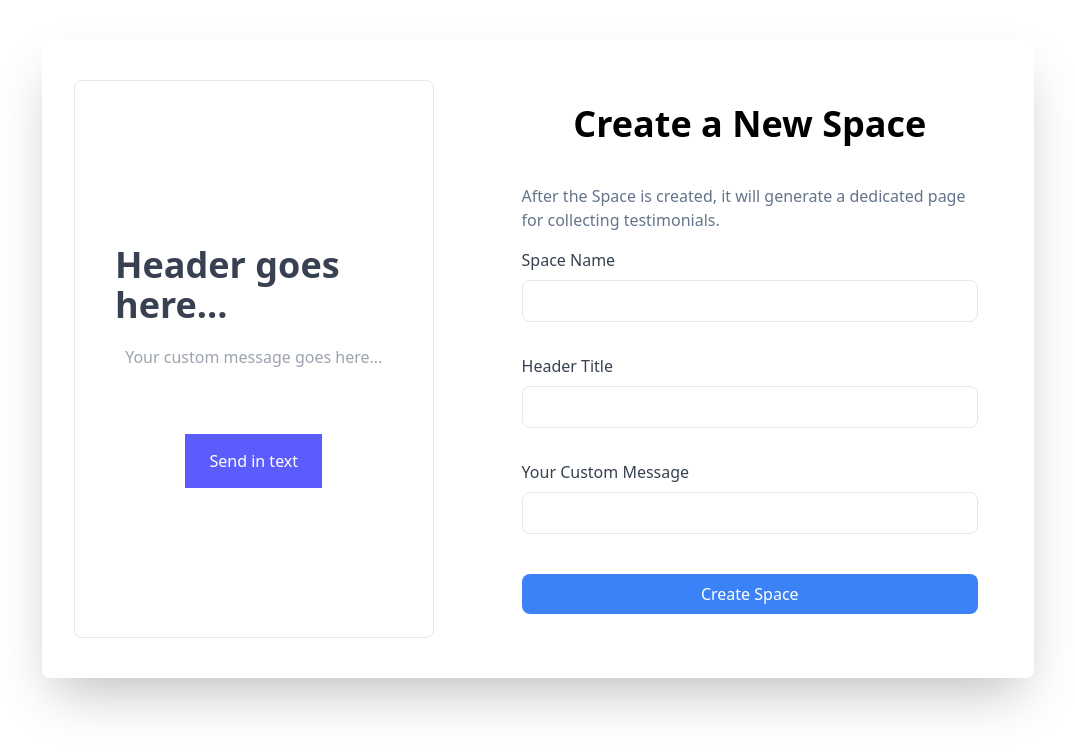
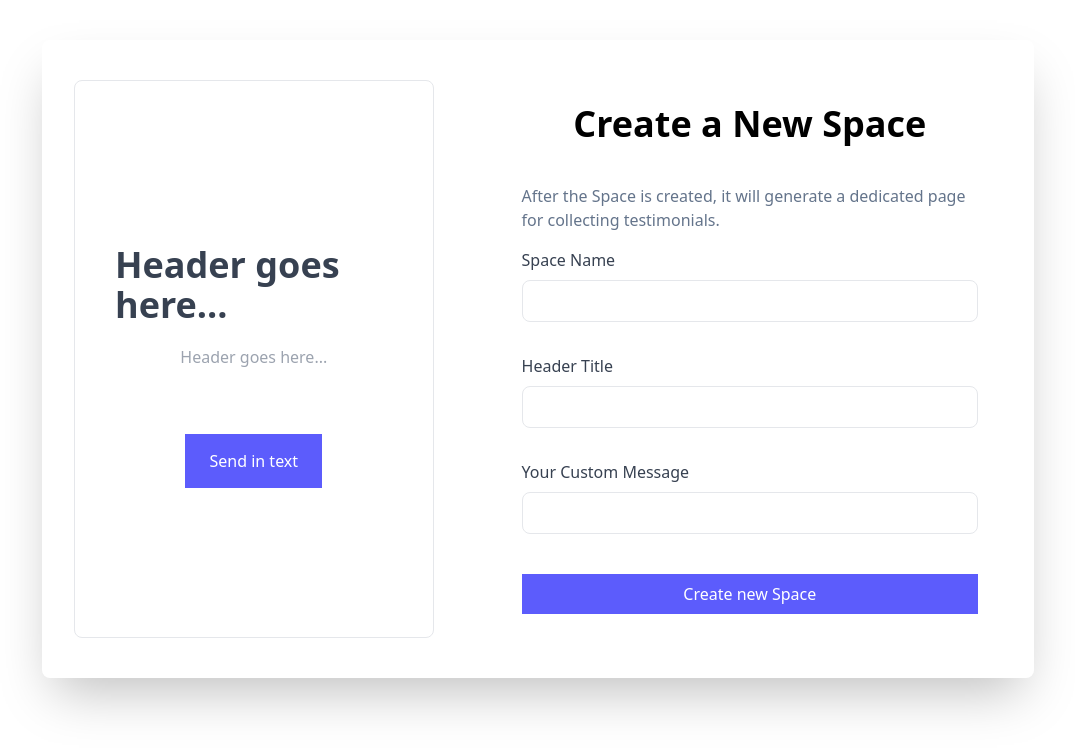
Before and after one commit to rahulmalhotra236/Review-Reel-Frontend, a React (Vite) app: page /new-space in a window 1280 px wide. Shown: the top 752 px of the page, without its empty margins (102-1177 px from the left). Built offline with nearby package versions, Linux system fonts and the light colour scheme.

Commit message:
add tailwind css to create testimonial

```diff
--- a/src/Pages/CreateTestimonial.jsx
+++ b/src/Pages/CreateTestimonial.jsx
@@ -61,8 +61,32 @@ const handleSend = async (e) => {
   }, [data])
 
   return (
-    <div className="min-h-screen bg-gray-100 flex items-center justify-center p-4">
+    <div className="min-h-screen bg-gray-400 flex items-center justify-center p-4">
       {data ? (
+        <div className="w-1/2 bg-white border rounded-lg p-10 flex flex-col justify-center gap-20 items-center">
+          <div className="flex flex-col items-center gap-5">
+            <h1 className="text-3xl font-bold mb-4 text-gray-800">
+              {data.spaceName}
+            </h1>
+            <h3 className="text-gray-700 font-bold text-4xl">
+              {data.headerTitle}
+            </h3>
+            <p className="text-gray-400">{data.yourCustomMessage}</p>
+          </div>
+          <div>
+            <butto
+              className="bg-[#5C5CFC] text-white md:px-6 md:py-4 md:w-full   cursor-pointer text-base p-2"
+              onClick={() => setShowCreateTest(true)}
+            >
+              Create Testimonial
+            </butto>
+          </div>
+        </div>
+      ) : (
+        <p className="text-gray-500">Loading...</p>
+      )}
+
+      {/* {data ? (
         <div className="bg-white p-8 rounded-lg shadow-xl max-w-lg w-full">
           <h1 className="text-3xl font-bold mb-4 text-gray-800">
             {data.spaceName}
@@ -82,12 +106,11 @@ const handleSend = async (e) => {
         </div>
       ) : (
         <p className="text-gray-500">Loading...</p>
-      )}
+      )} */}
 
       {showCreateTest && (
         <form
           method="post"
-
           onSubmit={handleSend}
           className="fixed inset-0 bg-black bg-opacity-50 flex items-center justify-center z-50"
         >
@@ -134,7 +157,10 @@ const handleSend = async (e) => {
               >
                 Cancel
               </button>
-              <button type="submit" className="bg-green-500 text-white py-2 px-4 rounded-lg hover:bg-green-600 transition duration-300">
+              <button
+                type="submit"
+                className="bg-green-500 text-white py-2 px-4 rounded-lg hover:bg-green-600 transition duration-300"
+              >
                 Send
               </button>
             </div>
--- a/src/Pages/NewSpace.jsx
+++ b/src/Pages/NewSpace.jsx
@@ -41,9 +41,11 @@ const NewSpace = () => {
       <div className="w-1/2 border rounded-lg p-10 flex flex-col justify-center gap-20 items-center">
         <div className="flex flex-col items-center gap-5">
           <h3 className="text-gray-700 font-bold text-4xl">
-            Header goes here...
+            {formData.headerTitle || "Header goes here..."}
           </h3>
-          <p className="text-gray-400">Your custom message goes here...</p>
+          <p className="text-gray-400">
+            {formData.yourCustomMessage || "Header goes here..."}
+          </p>
         </div>
         <div>
           <butto className="bg-[#5C5CFC] text-white px-6 py-4 w-full  cursor-pointer">
@@ -118,9 +120,9 @@ const NewSpace = () => {
 
           <button
             type="submit"
-            className="w-full bg-blue-500 text-white py-2 rounded-lg hover:bg-blue-600 transition duration-300"
+            className=" transition duration-300 w-full bg-[#5C5CFC] text-white px-4 py-2  hover:bg-blue-800 mt-3 md:mt-0"
           >
-            Create Space
+            Create new Space
           </button>
         </div>
       </form>
```
